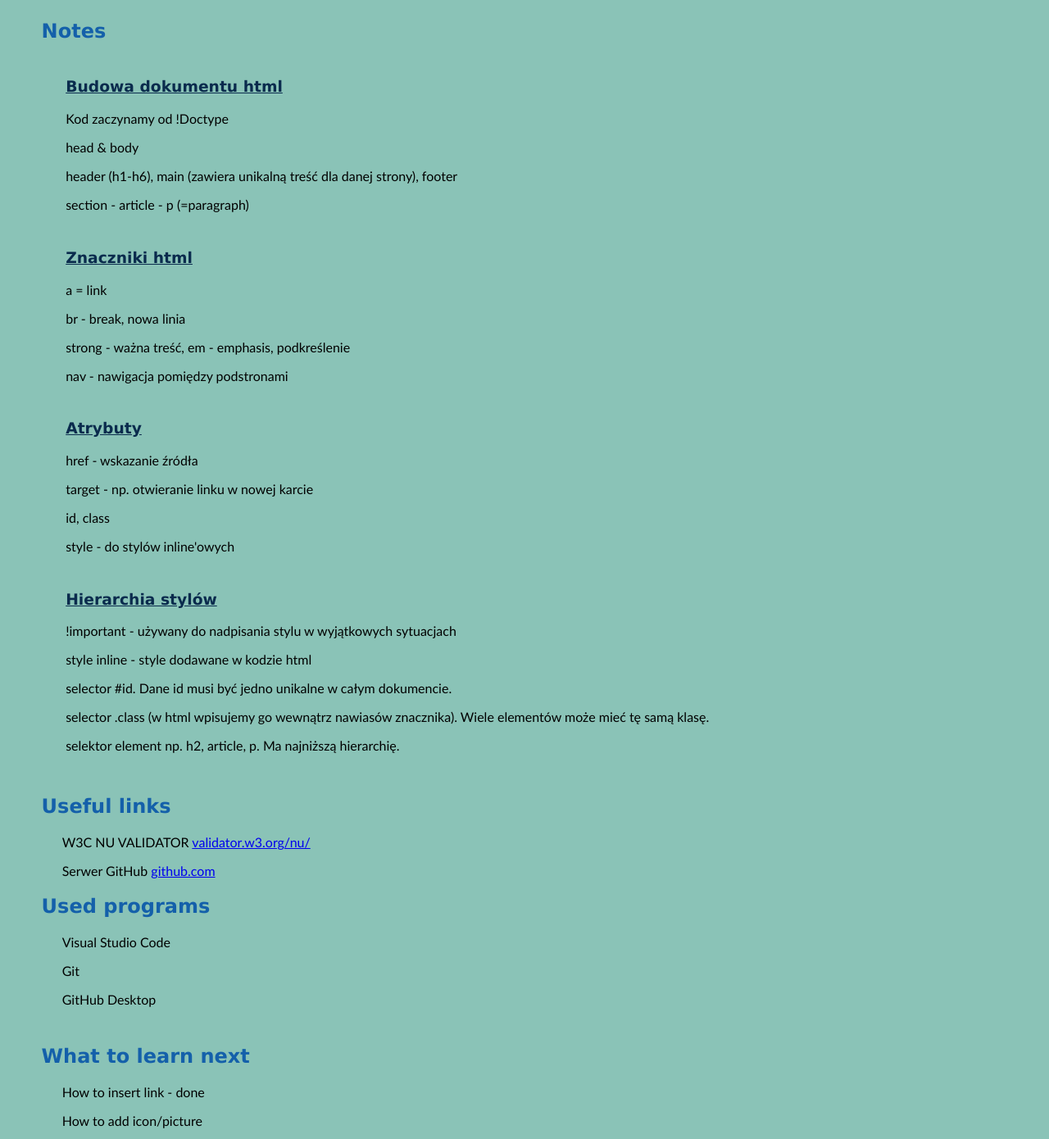
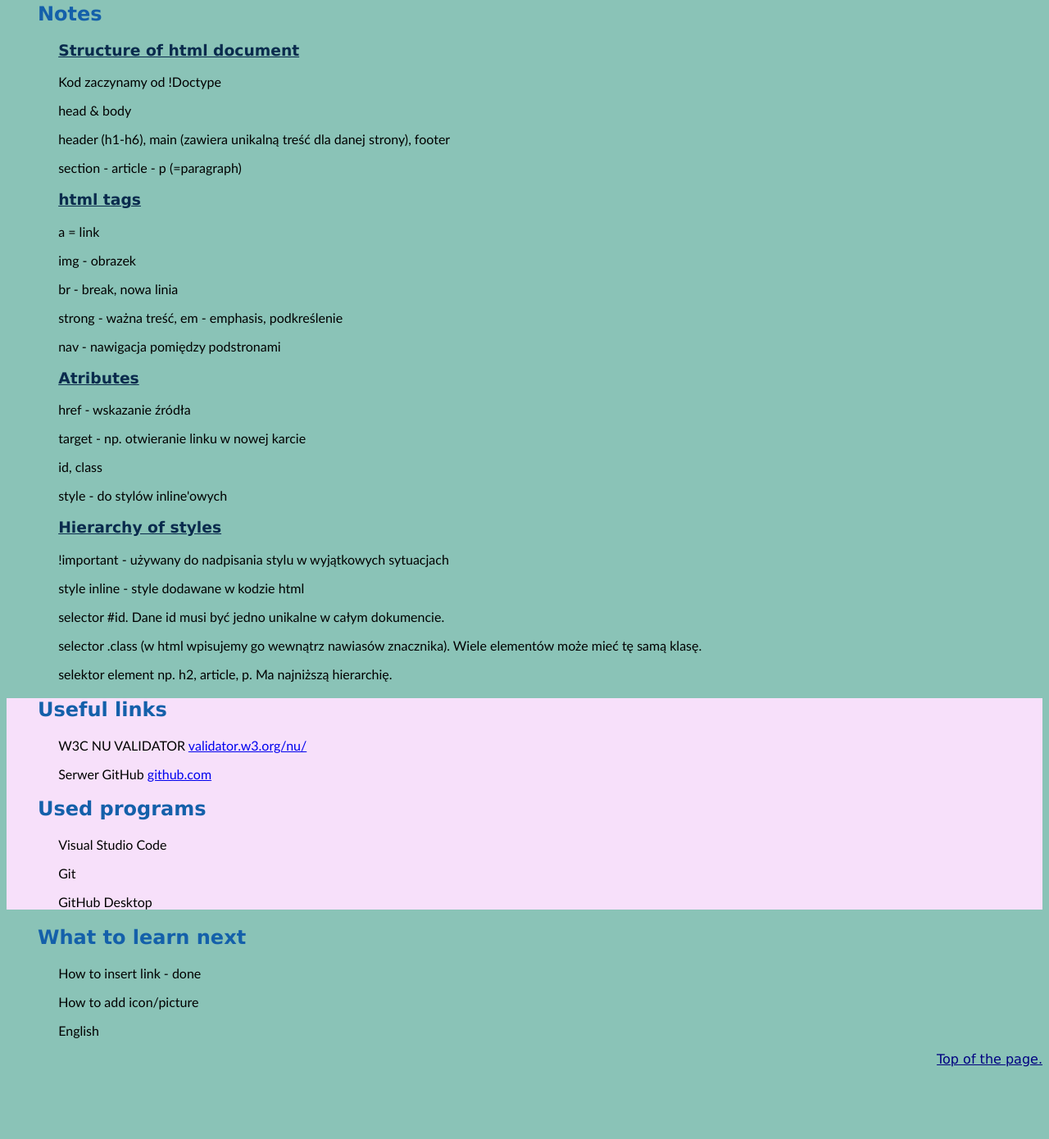
Before and after one commit to Marrgie/homepage, a plain HTML site: page index.html in a window 1280 px wide. Shown: the part 144-1534 px from the top of the page at 82% size. After the commit the page ends 1454 px from the top, so only its background shows below. Drawn offline with Linux system fonts and the light colour scheme.

Commit message:
color of links

```diff
--- a/index.html
+++ b/index.html
@@ -19,11 +19,11 @@
             <h1 id="top">Frontend learning</h1>
             <p>Project created to follow the progress in learning.</p>
         </header>
-        <section class="wrapper">
+        <section>
             <h2>Notes</h2>
             <section>
                 <article>
-                    <h3>Budowa dokumentu html</h3>
+                    <h3>Structure of html document</h3>
                     <p>Kod zaczynamy od !Doctype</p>
                     <p>head & body</p>
                     <p>header (h1-h6), main (zawiera unikalną treść dla danej strony), footer</p>
@@ -32,8 +32,9 @@
             </section>
             <section>
                 <article>
-                    <h3>Znaczniki html</h3>
+                    <h3>html tags</h3>
                     <p>a = link</p>
+                    <p>img - obrazek</p>
                     <p>br - break, nowa linia</p>
                     <p>strong - ważna treść, em - emphasis, podkreślenie</p>
                     <p>nav - nawigacja pomiędzy podstronami</p>
@@ -41,7 +42,7 @@
             </section>
             <section>
                 <article>
-                    <h3>Atrybuty</h3>
+                    <h3>Atributes</h3>
                     <p>href - wskazanie źródła</p>
                     <p>target - np. otwieranie linku w nowej karcie</p>
                     <p>id, class</p>
@@ -50,7 +51,7 @@
             </section>
             <section>
                 <article>
-                    <h3>Hierarchia stylów</h3>
+                    <h3>Hierarchy of styles</h3>
                     <p>!important - używany do nadpisania stylu w wyjątkowych sytuacjach</p>
                     <p>style inline - style dodawane w kodzie html</p>
                     <p>selector #id. Dane id musi być jedno unikalne w całym dokumencie.</p>
@@ -60,7 +61,7 @@
                 </article>
             </section>
         </section>
-        <section>
+        <section class="tools">
             <article>
                 <h2>Useful links</h2>
                 <p>W3C NU VALIDATOR <a href="https://validator.w3.org/nu/" target="_blank">validator.w3.org/nu/</a></p>
--- a/style.css
+++ b/style.css
@@ -5,7 +5,14 @@ body {
 
 header {
     text-align: center;
-    text-indent: 0;
+}
+
+nav {
+    text-align: left;
+}
+
+nav a {
+    color: navy;
 }
 
 h1 {
@@ -36,18 +43,14 @@ p {
     text-indent:5%;
 }
 
-section {
-    padding:5px;
+
+.tools {
+    background-color: #f7e0fa;
 }
-.highlights {
-    display: flex;
-    flex-wrap:wrap;
-    width: 100%;
-    text-indent: 0%;
-
+footer {
+    text-align: right;
 }
 
-.highlights .content {
-    box-sizing: border-box;
-    border-radius: 1;
+footer a {
+    color: navy;
 }
```
